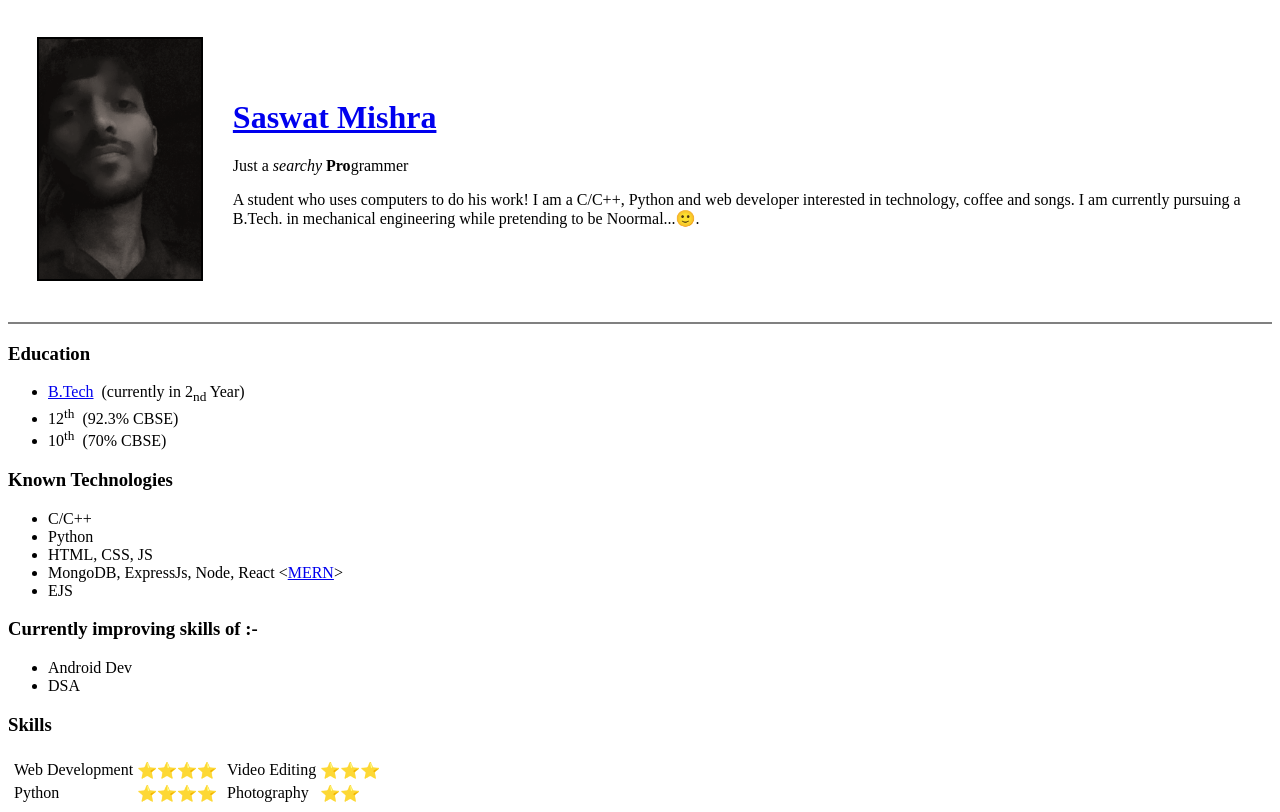
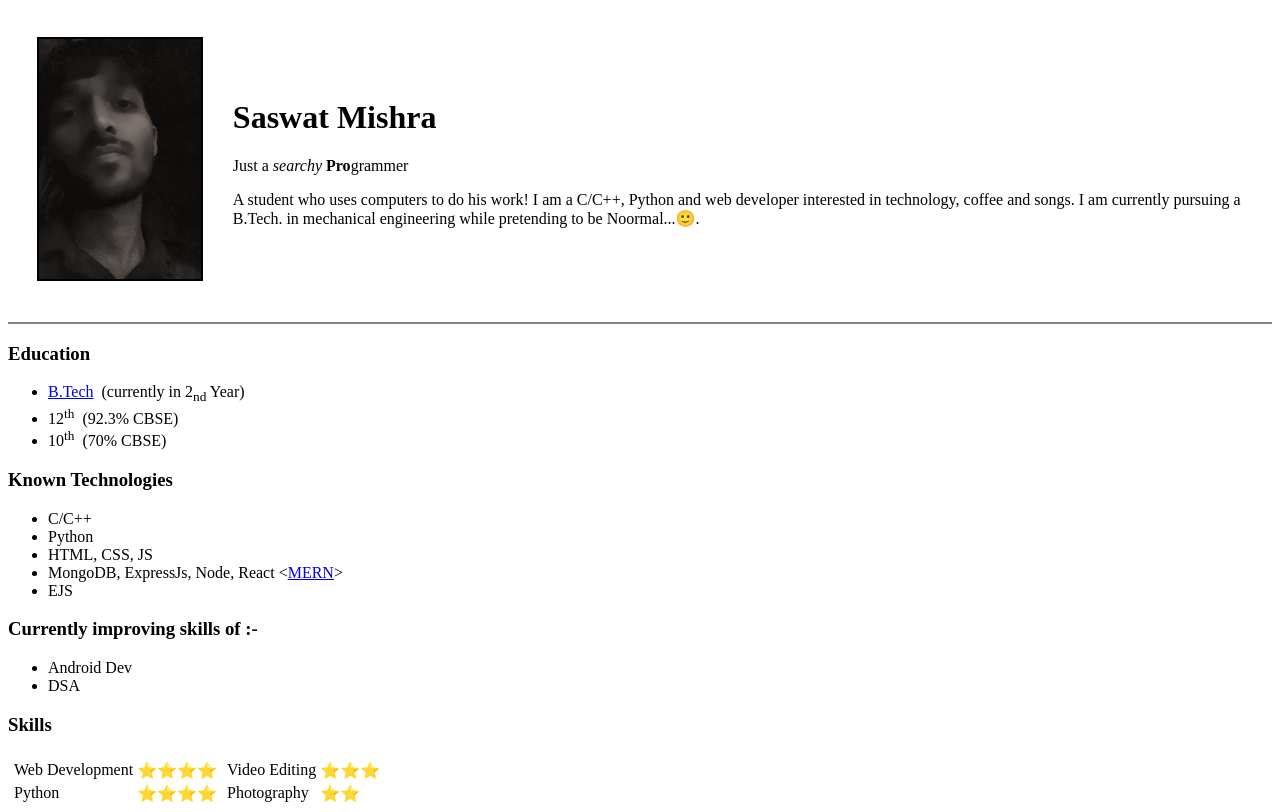
Before and after one commit to techyweeb/cv, a plain HTML site: page index.html in a window 1280 px wide. Shown: the top 812 px of the page. Drawn offline with Linux system fonts and the light colour scheme.

Commit message:
Update index.html

```diff
--- a/index.html
+++ b/index.html
@@ -5,6 +5,7 @@
     <meta name="author" content="Saswat Mishra">
     <meta name="description" content="The website just to flex my HTML skill and make it nicer!!!">
     <title>Resume from 90's</title>
+    <link rel="stylesheet" href="styles.css">
 </head>
 <body>
     <table cellspacing="28">
@@ -13,7 +14,7 @@
                 <img src="Saswat.png" alt="Saswat's profile picture" height="240" width="auto" border="2">
             </td>
             <td>
-                <h1><a href="https://www.instagram.com/shaswat_03/">Saswat Mishra</a></h1>
+                <h1>Saswat Mishra</h1>
                 <p>Just a <em>searchy</em> <strong>Pro</strong>grammer</p>
                 <p>A student who uses computers to do his work! I am a C/C++, Python and web
                     developer interested in technology, coffee and songs. I am currently
```
